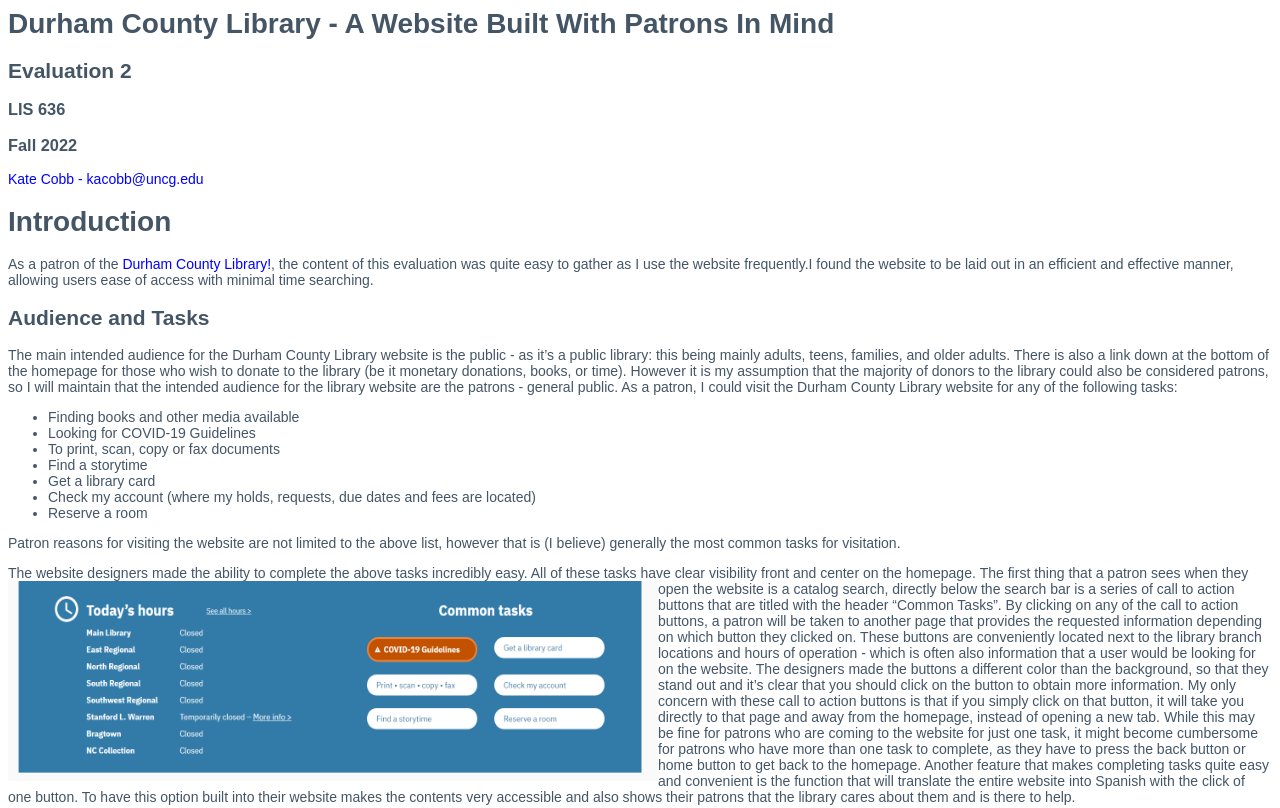
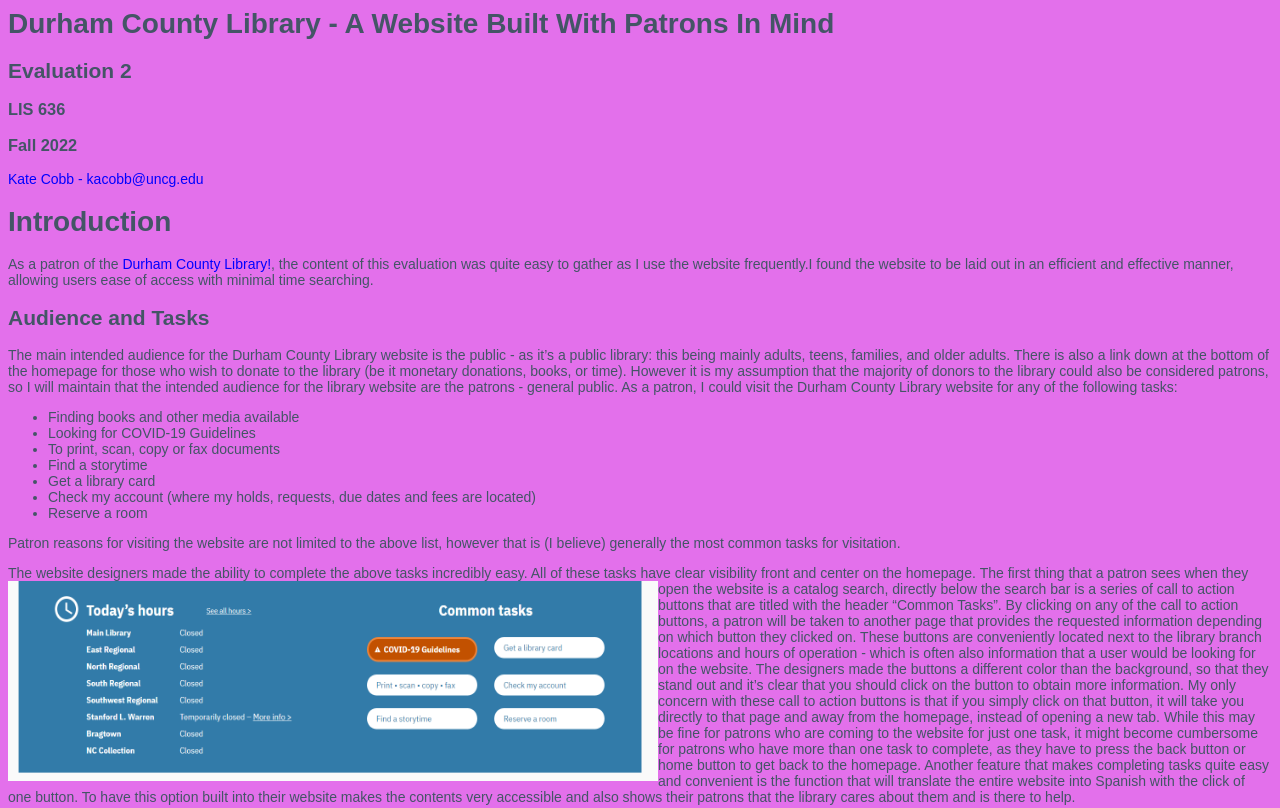
Before and after one commit to kacobb/LIS636, a plain HTML site: page Eval2/CobbEval2.html in a window 1280 px wide. Shown: the top 808 px of the page. Drawn offline with Linux system fonts and the light colour scheme.

Commit message:
Change background color for demo.

```diff
--- a/Eval2/CobbEval2.css
+++ b/Eval2/CobbEval2.css
@@ -2,6 +2,7 @@
 more specific selectors).*/
 body{
 font-family: Arial, Helvetica, sans-serif;
+background-color: #E370EB;
 color: #445566;
 font-size: 14px;
 text-align: left;}
```
Also changed, not shown: 1 other file.
